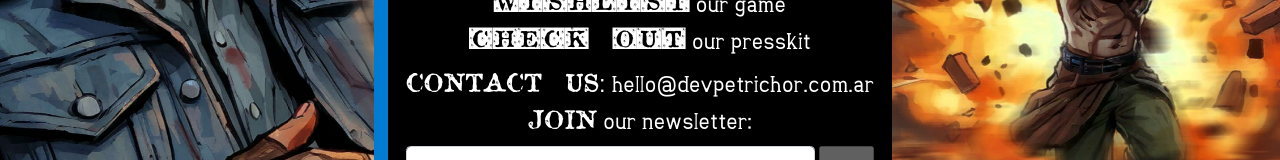
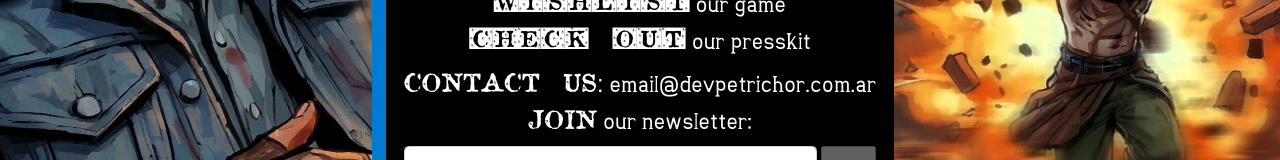
Before and after one commit to SashaShadow/hcgamelanding, a React (Vite) app: page / in a window 1280 px wide. Shown: the part 390-550 px from the top of the page. Built offline with nearby package versions, Linux system fonts and the light colour scheme.

Commit message:
cambio mail visible en pantalla

```diff
--- a/src/pages/HomeVite/HomeVite.jsx
+++ b/src/pages/HomeVite/HomeVite.jsx
@@ -68,7 +68,7 @@ const HomeVite = () => {
               <p><span className="rosebud link"><a href="https://drive.google.com/drive/u/1/folders/1V0amhwnIFrects7W8Bagsjzp7-1JV__a" target="_blank">CHECK OUT</a></span> our presskit</p>
             </span>
             <span className="linkspan">
-              <p><span className="rosebud">contact us:</span> hello@devpetrichor.com.ar</p>
+              <p><span className="rosebud">contact us:</span> email@devpetrichor.com.ar</p>
 
               <span className="email">
                 <p><span className="rosebud">join</span> our newsletter:</p>
```
